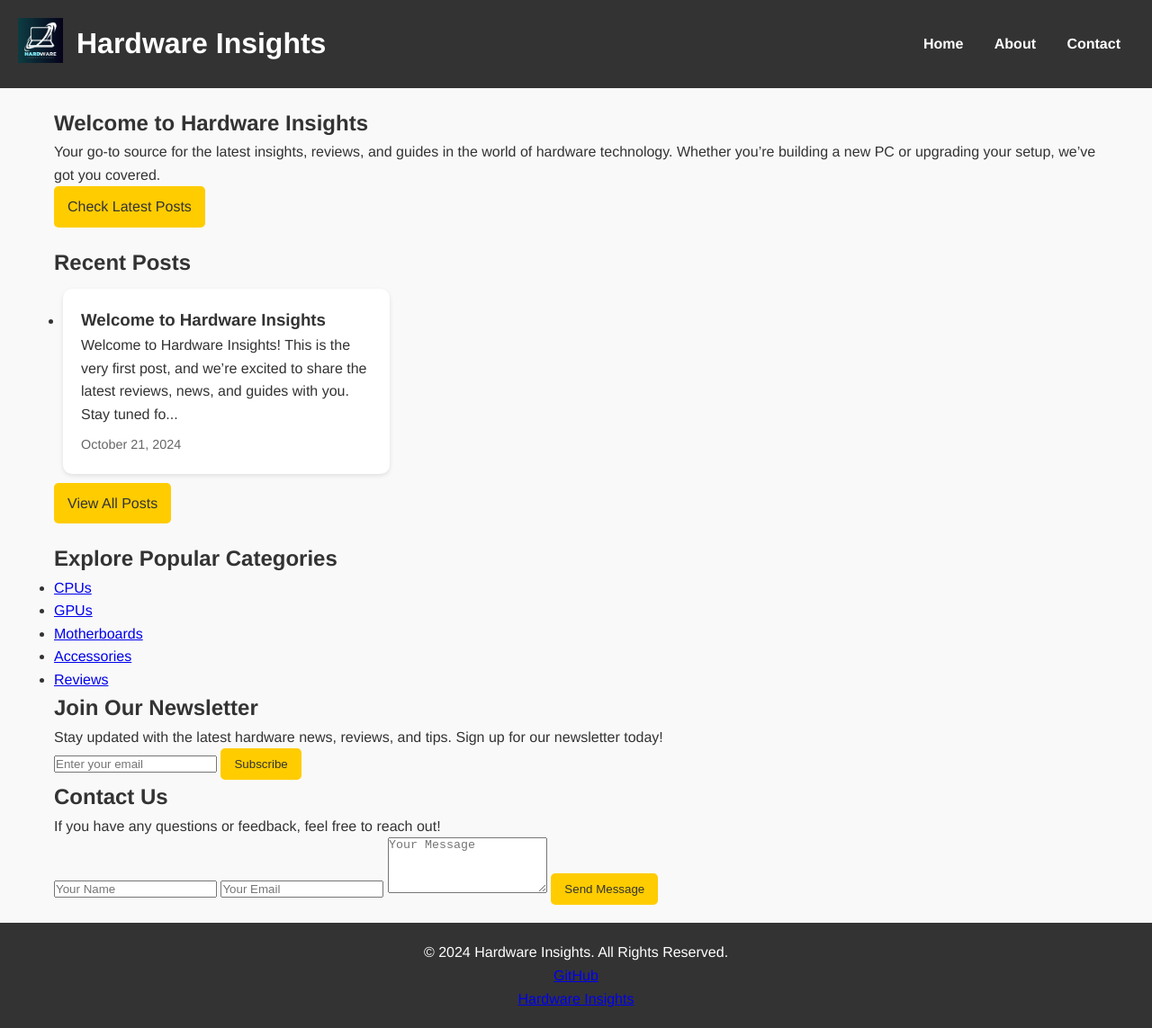
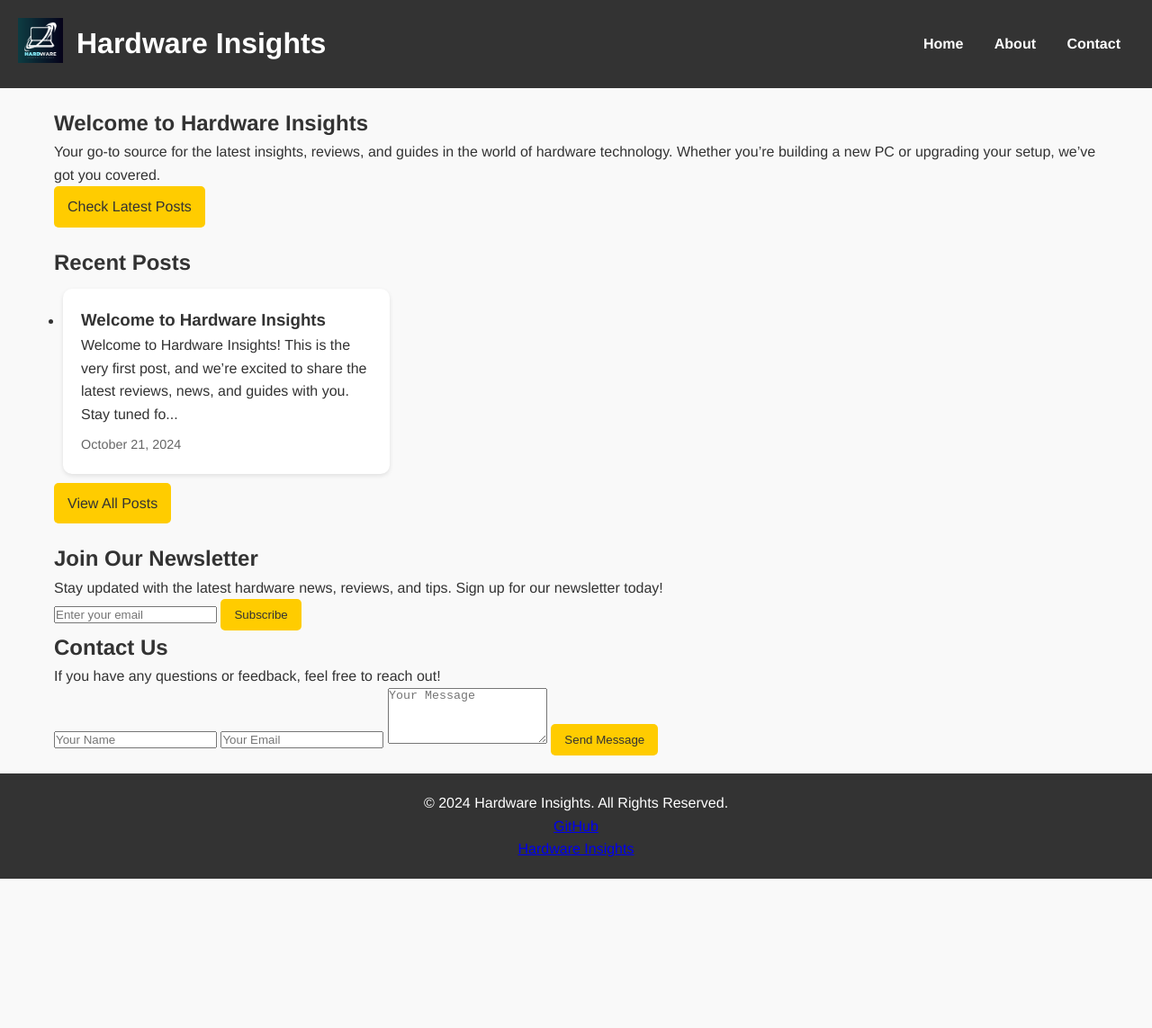
Before and after one commit to sopheadave/sopheadave.github.io, a Jekyll site: the page built from index.html, in a window 1280 px wide. Shown: the whole page at 90% size. Built offline with Jekyll 4.4.1, drawn with Linux system fonts in a browser that asks for light colours; after the commit the page ends 977 px from its top, so only the background shows below that.

Commit message:
Update index.html

```diff
--- a/index.html
+++ b/index.html
@@ -42,20 +42,6 @@ layout: default
     </div>
   </section>
 
-  <!-- Popular Categories Section -->
-  <section id="categories" class="categories-section">
-    <div class="container">
-      <h2>Explore Popular Categories</h2>
-      <ul>
-        <li><a href="/categories/cpu">CPUs</a></li>
-        <li><a href="/categories/gpu">GPUs</a></li>
-        <li><a href="/categories/motherboard">Motherboards</a></li>
-        <li><a href="/categories/accessories">Accessories</a></li>
-        <li><a href="/categories/reviews">Reviews</a></li>
-      </ul>
-    </div>
-  </section>
-
   <!-- Newsletter Subscription Section -->
   <section id="newsletter" class="newsletter-section">
     <div class="container">
```
